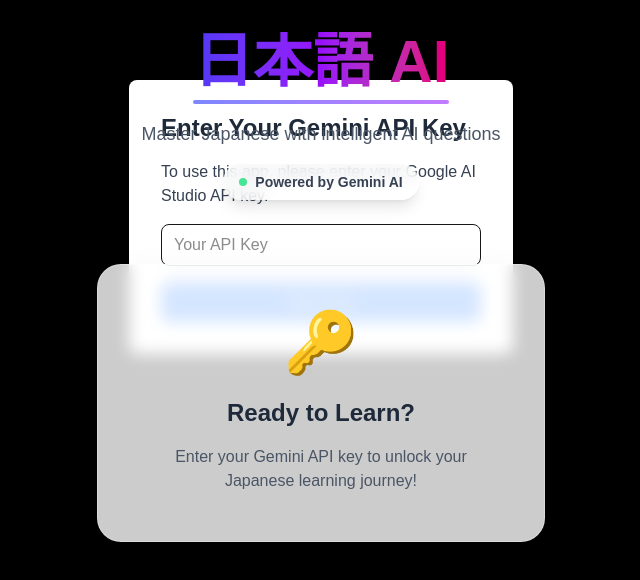
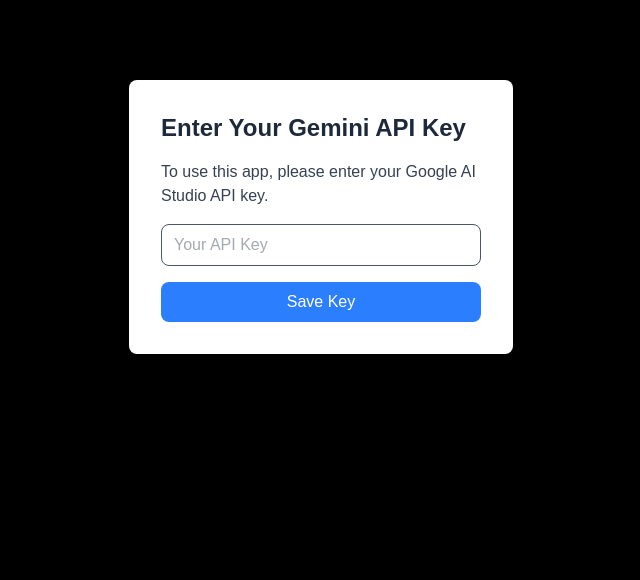
Before and after one commit to neatYeet/ai-language, a Next.js app: page / in a window 1280 px wide. Shown: the top 580 px of the page, without its empty margins (319-959 px from the left). Built offline with nearby package versions, Linux system fonts and the light colour scheme.

Commit message:
fix api key modal

```diff
--- a/src/components/ApiKeyModal.tsx
+++ b/src/components/ApiKeyModal.tsx
@@ -35,7 +35,7 @@
                     type="password"
                     value={apiKey}
                     onChange={(e) => setApiKey(e.target.value)}
-                    className="w-full px-3 py-2 border rounded-lg mb-4"
+                    className="w-full px-3 py-2 border rounded-lg mb-4 text-gray-600"
                     placeholder="Your API Key"
                     required
                 />
--- a/src/pages/index.tsx
+++ b/src/pages/index.tsx
@@ -31,22 +31,18 @@
         handleSubmit,
     } = useQuizLogic();
 
-    // Refs for smooth scrolling
     const loadingRef = useRef<HTMLDivElement>(null);
     const questionsRef = useRef<HTMLDivElement>(null);
 
-    // Auto-scroll effect when loading state changes
     useEffect(() => {
         if (loading) {
-            // Scroll down to loading indicator when AI starts generating
             setTimeout(() => {
                 loadingRef.current?.scrollIntoView({
                     behavior: 'smooth',
                     block: 'center'
                 });
-            }, 300); // Small delay to ensure the loading component is rendered
+            }, 300);
         } else if (questions.length > 0) {
-            // Scroll up to first question when content is generated
             setTimeout(() => {
                 questionsRef.current?.scrollIntoView({
                     behavior: 'smooth',
@@ -82,12 +78,6 @@
                 <div className="absolute top-40 right-20 w-24 h-24 bg-blue-200 rounded-full opacity-20 animate-bounce"></div>
                 <div className="absolute bottom-20 left-1/4 w-20 h-20 bg-yellow-200 rounded-full opacity-20 animate-pulse delay-1000"></div>
 
-                <ApiKeyModal
-                    isOpen={isApiKeyModalOpen}
-                    onRequestClose={() => setIsApiKeyModalOpen(false)}
-                    onApiKeySubmit={handleApiKeySubmit}
-                />
-
                 <SettingsModal
                     isOpen={isSettingsModalOpen}
                     onRequestClose={() => setIsSettingsModalOpen(false)}
@@ -97,6 +87,7 @@
                     setAnswerDisplayFormat={setAnswerDisplayFormat}
                 />
 
+                {apiKey ? (
                     <div className="relative z-10 p-4 sm:p-8">
                         <header className="text-center mb-12">
                             <div className="inline-block mb-4">
@@ -112,7 +103,6 @@
                             </div>
                         </header>
 
-                    {apiKey ? (
                         <main className="max-w-4xl mx-auto">
                             {/* Score and Settings Bar */}
                             <div className="flex justify-between items-center mb-8 bg-white/80 backdrop-blur-sm rounded-2xl p-6 shadow-xl border border-white/20">
@@ -330,16 +320,14 @@
                                 </div>
                             )}
                         </main>
+                    </div>
                 ) : (
-                        <div className="text-center mt-16">
-                            <div className="bg-white/80 backdrop-blur-sm rounded-3xl p-12 shadow-2xl border border-white/30 max-w-md mx-auto">
-                                <div className="text-6xl mb-6">🔑</div>
-                                <h3 className="text-2xl font-bold text-gray-800 mb-4">Ready to Learn?</h3>
-                                <p className="text-gray-600 font-medium">Enter your Gemini API key to unlock your Japanese learning journey!</p>
-                            </div>
-                        </div>
+                    <ApiKeyModal
+                        isOpen={isApiKeyModalOpen}
+                        onRequestClose={() => setIsApiKeyModalOpen(false)}
+                        onApiKeySubmit={handleApiKeySubmit}
+                    />
                 )}
-                </div>
             </div>
         </>
     );
```
Lines whose indentation alone changed are shown as unchanged.
